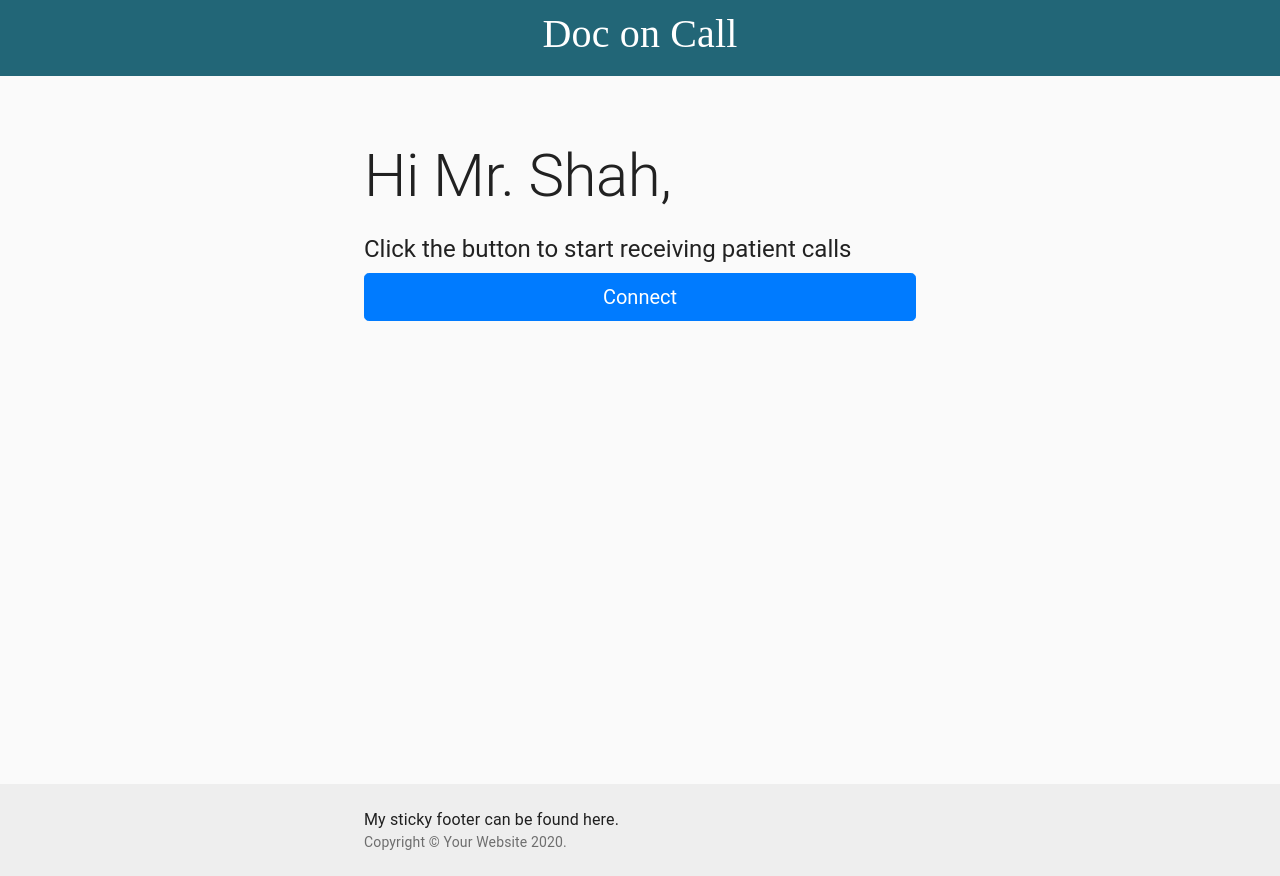
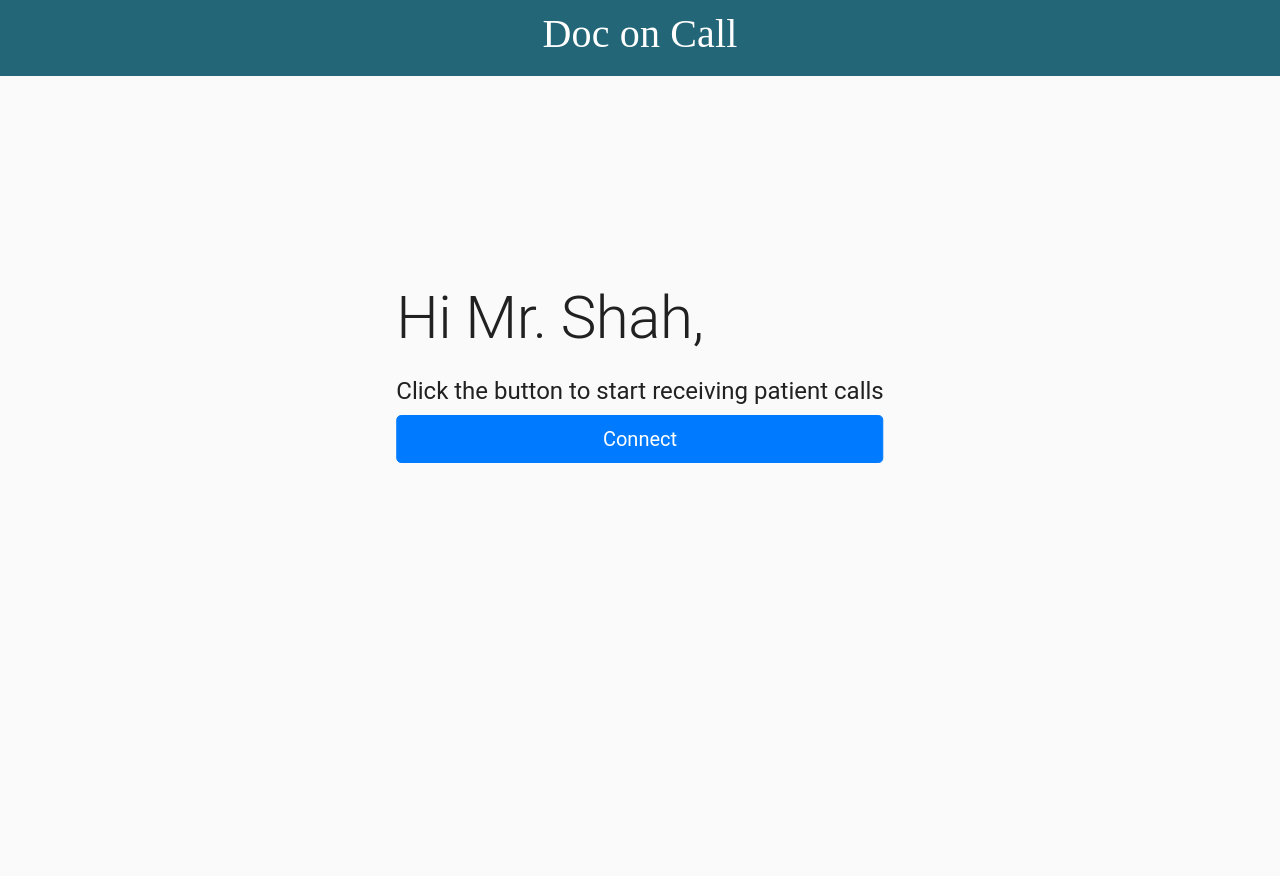
Before and after one commit to ajaysharma2001/Doc-on-Call, a React (Create React App) app in the folder doc-on-call/: page /DoctorView in a window 1280 px wide. After the commit the page ends 800 px from the top, so only its background shows below. Built offline with nearby package versions, Linux system fonts and the light colour scheme; what opentok-react would draw is missing.

Commit message:
DoctorView Centered

```diff
--- /dev/null
+++ b/doc-on-call/src/DoctorView.css
@@ -0,0 +1,7 @@
+div.Center {
+    margin-top: 17%;
+    position: fixed;
+    top: 50%;
+    left: 50%;
+    transform: translate(-50%, -50%);
+  }
--- a/doc-on-call/src/DoctorView.js
+++ b/doc-on-call/src/DoctorView.js
@@ -1,4 +1,5 @@
 import React from 'react';
+import './DoctorView.css';
 import CssBaseline from '@material-ui/core/CssBaseline';
 import Typography from '@material-ui/core/Typography';
 import { makeStyles } from '@material-ui/core/styles';
@@ -11,7 +12,7 @@ function Copyright() {
     <Typography variant="body2" color="textSecondary">
       {'Copyright © '}
       <Link color="inherit" href="https://material-ui.com/">
-        Your Website
+        Doc on Call
       </Link>{' '}
       {new Date().getFullYear()}
       {'.'}
@@ -41,7 +42,8 @@ export default function DoctorView() {
   const classes = useStyles();
 
   return (
-    <div className={classes.root}>
+    <div class = "Center">
+      <div className={classes.root}>
       <CssBaseline />
       <Container component="main" className={classes.main} maxWidth="sm">
         <Typography variant="h2" component="h1" gutterBottom>
@@ -56,12 +58,9 @@ export default function DoctorView() {
           </Button>
           </form>
       </Container>
-      <footer className={classes.footer}>
-        <Container maxWidth="sm">
-          <Typography variant="body1">My sticky footer can be found here.</Typography>
-          <Copyright />
-        </Container>
-      </footer>
     </div>
+    </div>
+
+
   );
 }
```
